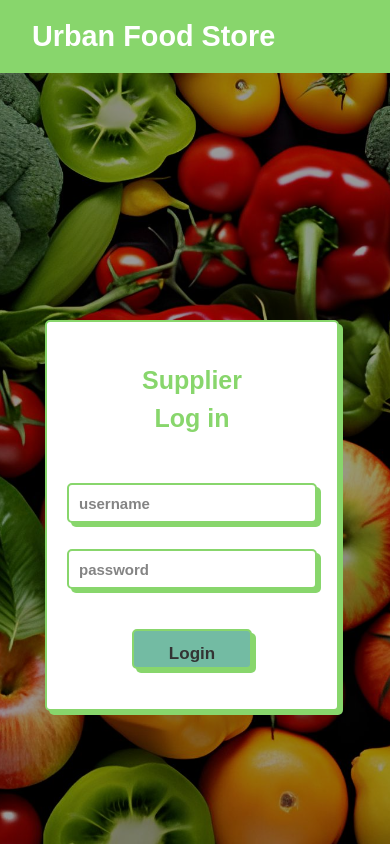
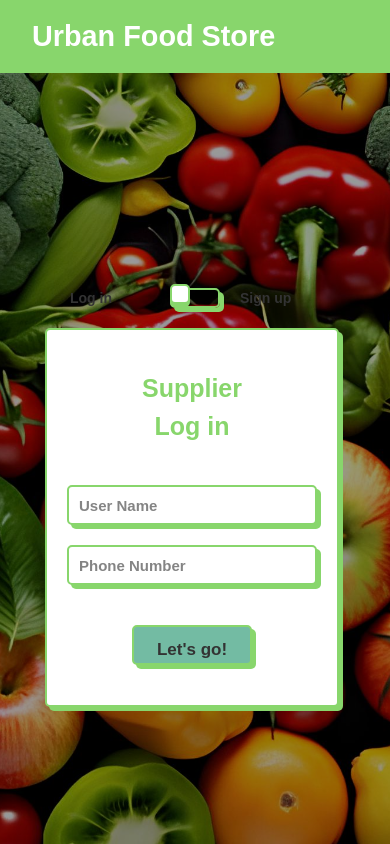
Before and after one commit to uvindusl/DM2-Frontend-repo, a React (Vite) app: page /supplier in a window 390 px wide. Shown: the top 844 px of the page. Built offline with nearby package versions, Linux system fonts and the light colour scheme.

Commit message:
Refactor Supplier Login Form to include phone number and address, and update login/signup handling in SupplierLoginPage

```diff
--- a/src/components/supplierLoginForm.tsx
+++ b/src/components/supplierLoginForm.tsx
@@ -2,65 +2,124 @@ import styled from "styled-components";
 import "../css/LoginForm.css";
 import React, { useState } from "react";
 
-interface EmployeeLoginFormProps {
-  onLogin: (username: string, password: string) => void;
+interface LoginFormProps {
+  onLogin: (username: string, tel: number) => void;
+  onSignUp: (username: string, address: string, tel: number) => void;
   loading?: boolean;
   error?: string | null;
 }
 
-const SupplierLoginForm: React.FC<EmployeeLoginFormProps> = ({
-  // React.FC represents the type of a functional component
+const supplierLoginForm: React.FC<LoginFormProps> = ({
+  //React.FC is represents the type of a functional component
   onLogin,
+  onSignUp,
   loading = false,
   error = null,
 }) => {
   const [username, setUsername] = useState<string>("");
-  const [password, setPassword] = useState<string>("");
+  const [address, setAddress] = useState<string>("");
+  const [tel, setTel] = useState<string>("");
 
   const handleLoginSubmit = (e: React.FormEvent) => {
     e.preventDefault();
-    onLogin(username, password);
+    const telNumber = parseInt(tel, 10);
+    if (!isNaN(telNumber)) {
+      onLogin(username, telNumber);
+    }
   };
 
+  const handleSignUpSubmit = (e: React.FormEvent) => {
+    e.preventDefault();
+    const telNumber = parseInt(tel, 10);
+    if (!isNaN(telNumber)) {
+      onSignUp(username, address, telNumber);
+    }
+  };
   return (
     <StyledWrapper>
       <div className="wrapper">
         <div className="card-switch">
+          <label className="switch">
+            <input type="checkbox" className="toggle" />
+            <span className="slider" />
+            <span className="card-side" />
             <div className="flip-card__inner">
               <div className="flip-card__front">
                 <div className="title">
                   Supplier<br></br> Log in
                 </div>
                 <form className="flip-card__form" onSubmit={handleLoginSubmit}>
-                <label>
                   <input
                     className="flip-card__input"
-                    placeholder="username"
+                    name="username"
+                    placeholder="User Name"
                     type="text"
+                    required
                     value={username}
                     onChange={(e) => setUsername(e.target.value)}
+                    disabled={loading}
                   />
-                </label>
-                <label>
                   <input
                     className="flip-card__input"
-                    placeholder="password"
-                    type="password"
-                    value={password}
-                    onChange={(e) => setPassword(e.target.value)}
+                    name="tel"
+                    placeholder="Phone Number"
+                    type="number"
+                    required
+                    value={tel}
+                    onChange={(e) => setTel(e.target.value)}
+                    disabled={loading}
                   />
-                </label>
+                  {error && <div className="error-message">{error}</div>}
                   <button
                     className="flip-card__btn"
                     type="submit"
                     disabled={loading}
                   >
-                  Login
+                    {loading ? "Loading..." : "Let's go!"}
                   </button>
-                {error && <div className="error">{error}</div>}
+                </form>
+              </div>
+              <div className="flip-card__back">
+                <div className="title">
+                  Supplier<br></br>Sign Up
+                </div>
+                <form className="flip-card__form" onSubmit={handleSignUpSubmit}>
+                  <input
+                    className="flip-card__input"
+                    placeholder="Name"
+                    type="text"
+                    required
+                    value={username}
+                    onChange={(e) => setUsername(e.target.value)}
+                    disabled={loading}
+                  />
+                  <input
+                    className="flip-card__input"
+                    name="text"
+                    placeholder="Address"
+                    type="text"
+                    required
+                    value={address}
+                    onChange={(e) => setAddress(e.target.value)}
+                    disabled={loading}
+                  />
+                  <input
+                    className="flip-card__input"
+                    name="password"
+                    placeholder="Phone Number"
+                    type="number"
+                    required
+                    value={tel}
+                    onChange={(e) => setTel(e.target.value)}
+                    disabled={loading}
+                  />
+                  <button className="flip-card__btn" type="submit">
+                    Confirm!
+                  </button>
                 </form>
               </div>
             </div>
+          </label>
         </div>
       </div>
     </StyledWrapper>
@@ -284,4 +343,4 @@ const StyledWrapper = styled.div`
   }
 `;
 
-export default SupplierLoginForm;
+export default supplierLoginForm;
--- a/src/pages/SupplierDashborad.tsx
+++ b/src/pages/SupplierDashborad.tsx
@@ -19,12 +19,20 @@ const SupplierDashboard: React.FC = () => {
 
   const dashboardTiles: DashboardTile[] = [
     {
-      title: "View Foods",
-      description: "View Foods",
+      title: "Manage Foods",
+      description: "Update and Delete Foods",
       icon: "🍕",
       route: "/employee/view/foods",
+      routeAdd: "/employee/add/food",
+      buttonName: " foods",
+    },
+    {
+      title: "View Orders",
+      description: "View Order History and Update Status",
+      icon: "📦",
+      route: "/employee/view/orders",
       routeAdd: "",
-      buttonName: " foods",
+      buttonName: "",
     },
   ];
 
--- a/src/pages/SupplierLoginPage.tsx
+++ b/src/pages/SupplierLoginPage.tsx
@@ -1,27 +1,26 @@
-import SupplierLoginForm from "../components/supplierLoginForm";
 import { useState } from "react";
 import { useNavigate } from "react-router-dom";
 import Footer from "../components/Footer";
+import LoginForm from "../components/supplierLoginForm";
 import "../css/LoginPage.css";
 import axios from "axios";
 import CustomerLoginHeader from "../components/CustomerLoginHeader";
 
-interface employee {
-  employeeId: number;
-  employeeName: string;
-  employeeAddress: string;
-  employeeTel: number;
-  employeePassword: string;
+interface Customer {
+  customerId: number;
+  customerName: string;
+  customerAddress: string;
+  customerTel: number;
 }
 
 function SupplierLoginPage() {
-  const [employee, setemployee] = useState<employee | null>(null);
+  const [customer, setCustomer] = useState<Customer | null>(null);
   const [loading, setLoading] = useState<boolean>(false);
   const [error, setError] = useState<string | null>(null);
   const navigate = useNavigate();
 
-  const handleLogin = (username: string, password: string) => {
-    const apiUrl = `http://localhost:8082/employee-micro/employees?name=${username}&password=${password}`;
+  const handleLogin = (username: string, tel: number) => {
+    const apiUrl = `http://localhost:8080/customer-micro/customers?name=${username}&tel=${tel}`;
 
     setLoading(true);
     setError(null);
@@ -30,13 +29,15 @@ function SupplierLoginPage() {
       .get(apiUrl)
       .then((response) => {
         if (response.status === 200) {
-          const employeeid = response.data;
-          setemployee(response.data);
-          navigate("/supplier/dashboard");
+          //HTTP 200 status is scuccessful connect with the server and send data
+          const customerid = response.data;
+          setCustomer(response.data);
+          navigate("/supplier/dashboard"); // Ensure this matches the route defined in your router
 
+          //stroe the customer id
           sessionStorage.setItem(
-            "employeeId",
-            employeeid.employeeId.toString()
+            "customerId",
+            customerid.customerId.toString()
           );
         }
       })
@@ -44,7 +45,7 @@ function SupplierLoginPage() {
         console.error("Error during login:", error);
         if (error.response) {
           if (error.response.status === 404) {
-            setError("employee not found. Please check your credentials.");
+            setError("Customer not found. Please check your credentials.");
           } else {
             setError("Login failed. Please try again later.");
           }
@@ -57,22 +58,67 @@ function SupplierLoginPage() {
       });
   };
 
+  const handleSignUp = (username: string, address: string, tel: number) => {
+    const apiUrl = "http://localhost:8080/customer-micro/customers";
+
+    setLoading(true);
+    setError(null);
+
+    axios
+      .post(apiUrl, {
+        customerName: username,
+        customerAddress: address,
+        customerTel: tel,
+      })
+      .then((response) => {
+        if (response.status === 200) {
+          // HTTP 201 indicates resource creation
+          const newCustomer = response.data;
+          setCustomer(newCustomer);
+          navigate("/supplier/dashboard");
+
+          //stroe the customer id
+          sessionStorage.setItem(
+            "customerId",
+            newCustomer.customerId.toString()
+          );
+          // console.log(newCustomer.customerId);
+        }
+      })
+      .catch((error) => {
+        console.error("Error during sign-up:", error);
+        if (error.response) {
+          if (error.response.status === 400) {
+            setError("Sign-up failed. Please check the provided details.");
+          } else {
+            setError("Sign-up failed. Please try again later.");
+          }
+        } else {
+          setError("Network error. Please check your connection.");
+        }
+      })
+      .finally(() => {
+        setLoading(false);
+      });
+  };
   return (
     <div className="page-wrapper">
       <CustomerLoginHeader />
       <div className="content-area">
         <div className="login-container">
-          <SupplierLoginForm
+          <LoginForm
             onLogin={handleLogin}
+            onSignUp={handleSignUp}
             loading={loading}
             error={error}
           />
         </div>
       </div>
-      <div className="footer1">
+      <div className="footer2">
         <Footer />
       </div>
     </div>
   );
 }
+
 export default SupplierLoginPage;
```
Lines whose indentation alone changed are shown as unchanged.
